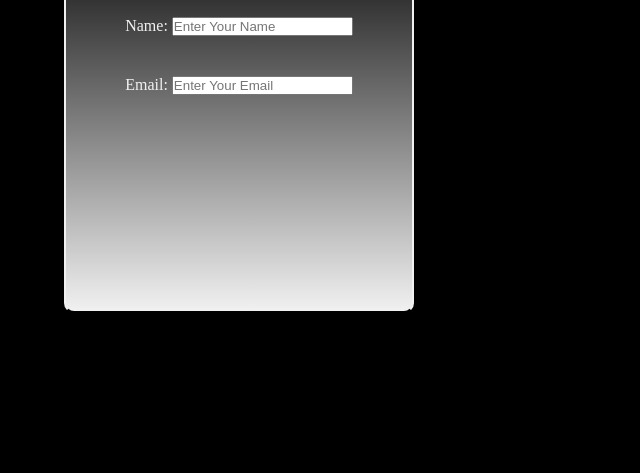
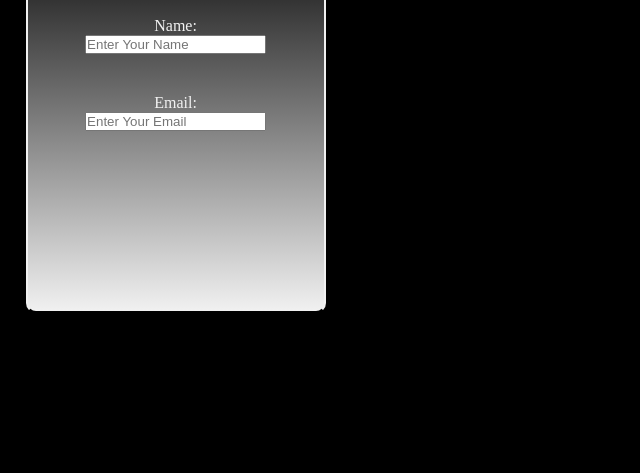
Before and after one commit to Ajinormotor/nonsense1, a plain HTML site: page index.html in a window 1280 px wide. Shown: the part 327-800 px from the top of the page, without its empty margins (0-640 px from the left). Drawn offline with Linux system fonts and the light colour scheme.

Commit message:
Update style.css

```diff
--- a/style.css
+++ b/style.css
@@ -13,14 +13,14 @@ body{
 .content{
    border: 2px solid #f1f1f1;
    border-bottom: 2px solid;
-    width: 350px;
+    width: 300px;
     height: 50vh;
     align-items: center;
     justify-content: center;
     position: absolute;
     border-radius: 10px;
     top: 30%;
-   left: 5%;
+   left: 2%;
    text-align: center;
    background: linear-gradient( black , #f1f1f1);
    padding: 15px;
```
